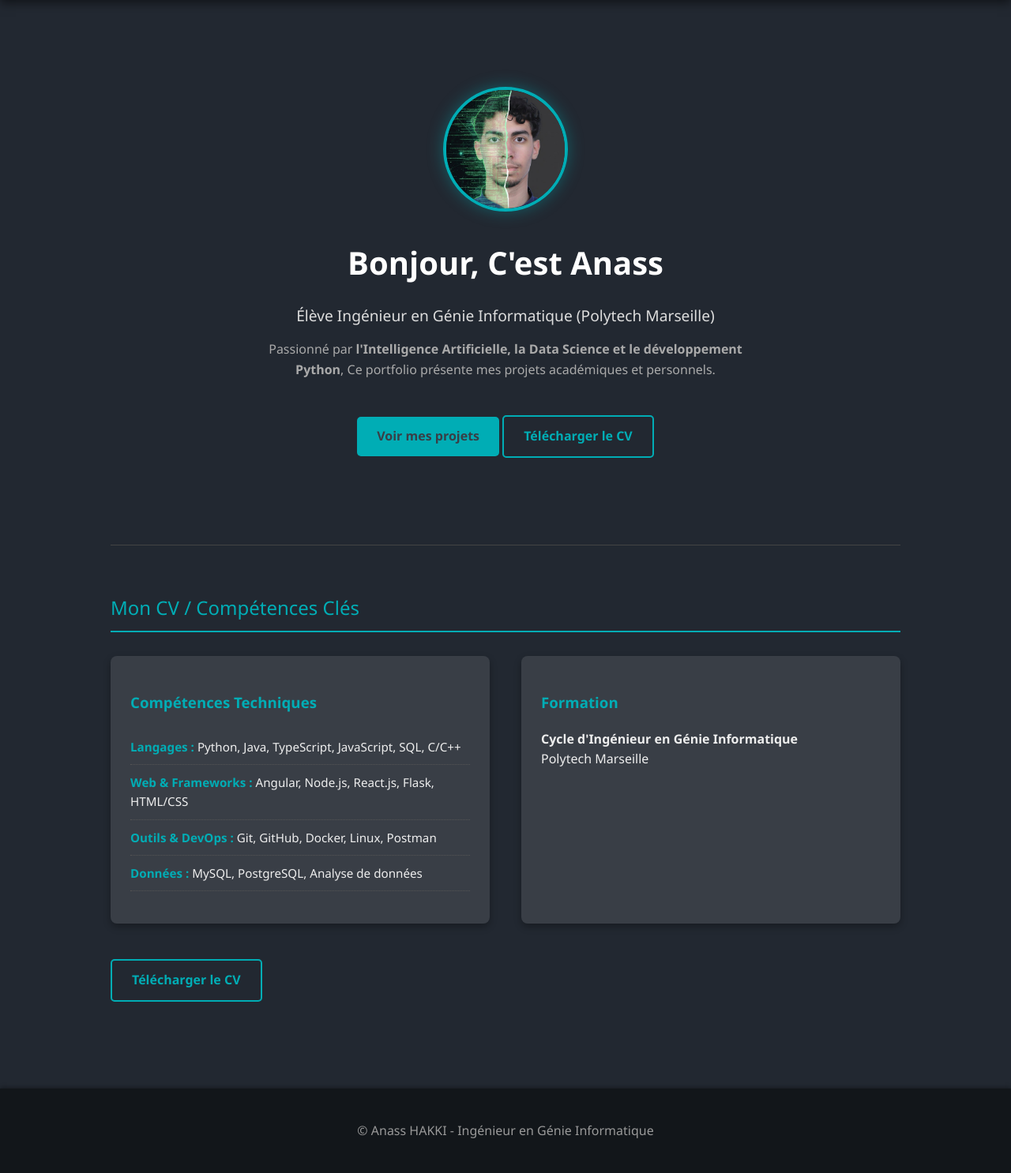
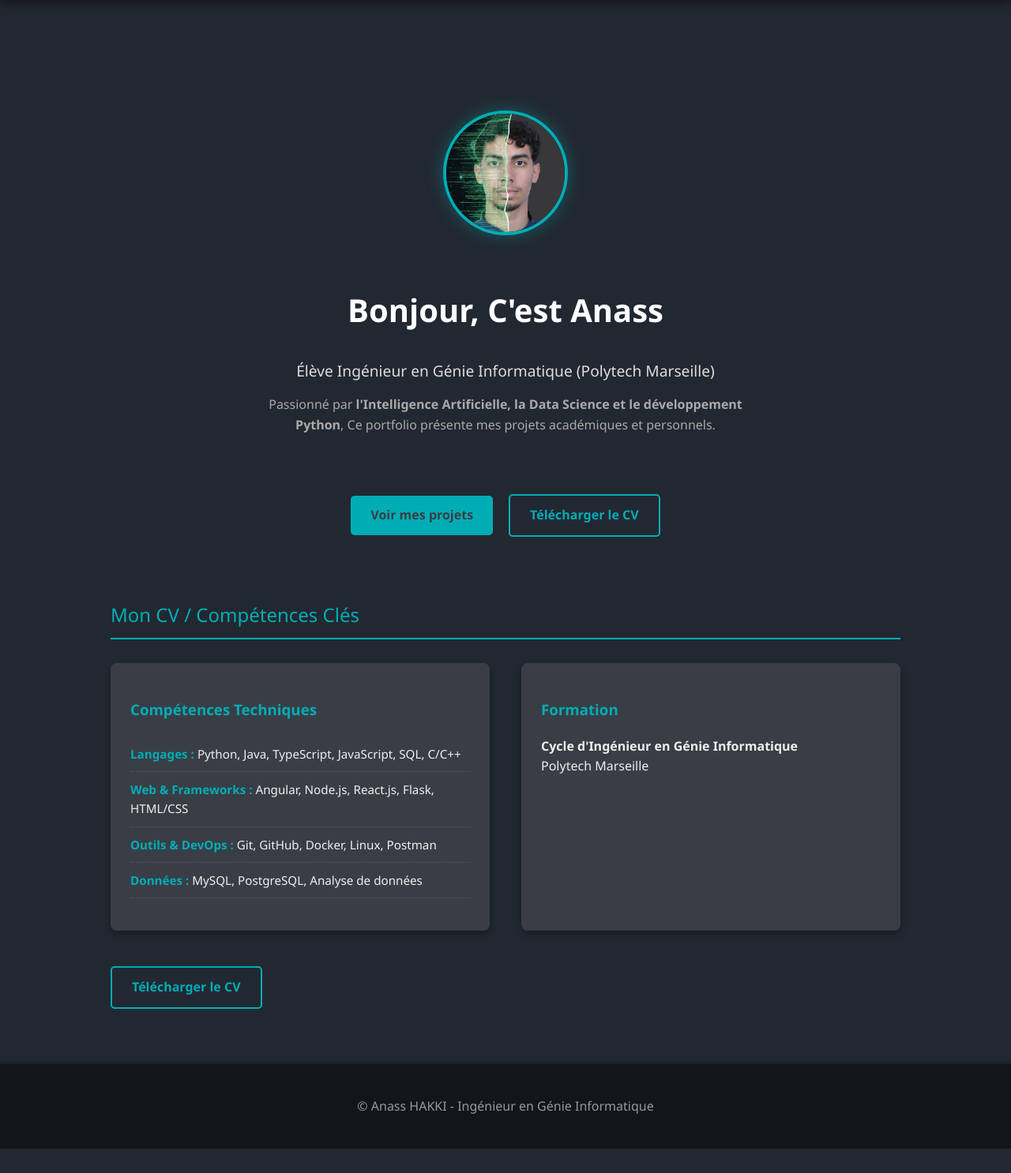
Before and after one commit to anasshakki/anass-portfolio-flask, a Flask app: page / in a window 1280 px wide. Shown: the part 81-1567 px from the top of the page at 79% size. After the commit the page ends 1536 px from the top, so only its background shows below. Run offline with Flask 3, Linux system fonts and the light colour scheme.

Commit message:
Mise a jour du portfolio

```diff
--- a/static/css/style.css
+++ b/static/css/style.css
@@ -98,11 +98,27 @@ nav a:hover {
 }
 
 /* --- Page d'Accueil (Hero) --- */
-/* ATTENTION : J'ai renommé .hero-section en .hero pour correspondre au HTML */
+
 .hero {
     text-align: center;
-    padding: 60px 0;
+    /* On augmente le padding en haut pour décoller du menu */
+    padding-top: 120px;
+    padding-bottom: 40px; /* On réduit l'espace en bas */
+    margin-top: 0;
+    min-height: auto;     /* IMPORTANT : Empêche l'espace vide géant */
+
+    display: flex;
+    flex-direction: column;
+    align-items: center;
+}
+/* Nouveau bloc pour aligner les boutons */
+.hero-actions {
+    display: flex;
+    justify-content: center;
+    align-items: center;
+    gap: 20px;            /* Espace entre les deux boutons */
     margin-top: 30px;
+    flex-wrap: wrap;      /* Pour mobile */
 }
 
 .profile-pic-container {
@@ -146,9 +162,9 @@ nav a:hover {
 
 /* --- Section CV --- */
 .section-cv {
-    padding: 40px 0;
-    margin-top: 50px;
-    border-top: 1px solid #444;
+    padding-top: 20px;    /* Réduit l'espace interne */
+    margin-top: 0;        /* Colle la section juste sous la hero */
+    border-top: none;     /* Enlève la ligne si tu veux que ce soit fluide */
 }
 
 .cv-content {
```
